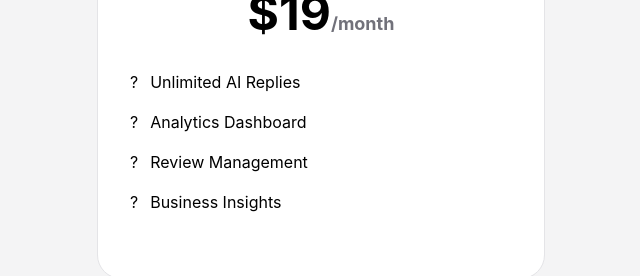
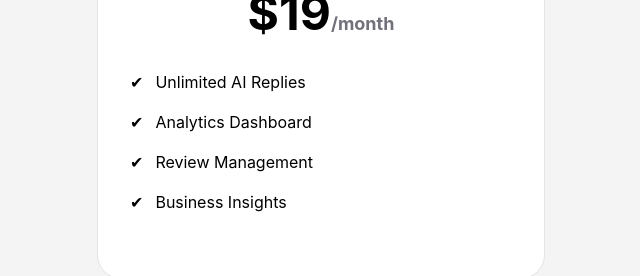
Before and after one commit to afnankhan123456/reviewreply-ai, a Next.js app: page /pricing in a window 1280 px wide. Shown: the part 333-609 px from the top of the page, without its empty margins (319-959 px from the left). Built offline with nearby package versions, Linux system fonts and the light colour scheme; no server answers.

Commit message:
Update page.tsx

```diff
--- a/app/pricing/page.tsx
+++ b/app/pricing/page.tsx
@@ -37,22 +37,22 @@ export default function PricingPage() {
         <div className="space-y-4 mb-8">
 
           <div className="flex items-center gap-3">
-            <span>?</span>
+            <span>✔</span>
             <p>Unlimited AI Replies</p>
           </div>
 
           <div className="flex items-center gap-3">
-            <span>?</span>
+            <span>✔</span>
             <p>Analytics Dashboard</p>
           </div>
 
           <div className="flex items-center gap-3">
-            <span>?</span>
+            <span>✔</span>
             <p>Review Management</p>
           </div>
 
           <div className="flex items-center gap-3">
-            <span>?</span>
+            <span>✔</span>
             <p>Business Insights</p>
           </div>
 
@@ -84,8 +84,8 @@ export default function PricingPage() {
                 });
               }}
 
-              onApprove={() => {
-                alert("Subscription Successful ??");
+              onApprove={async () => {
+                alert("Subscription Successful 🎉");
               }}
 
             />
```
